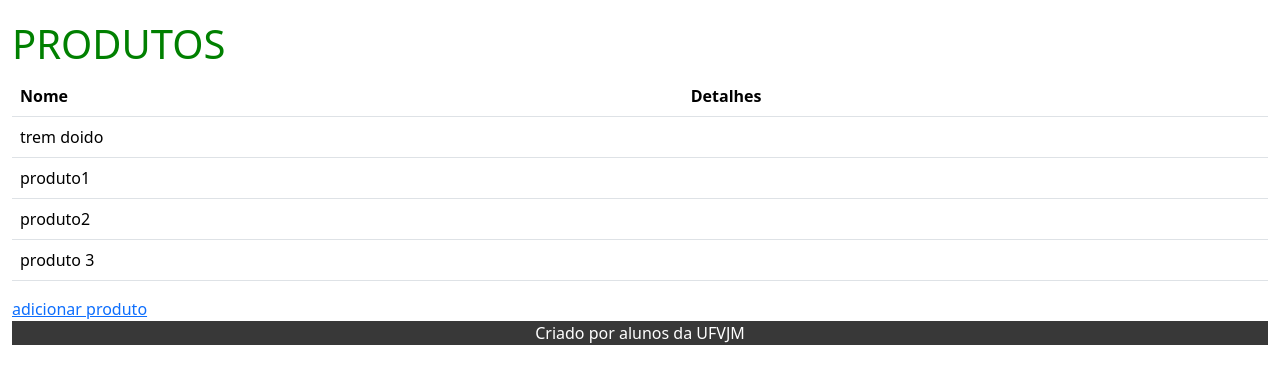
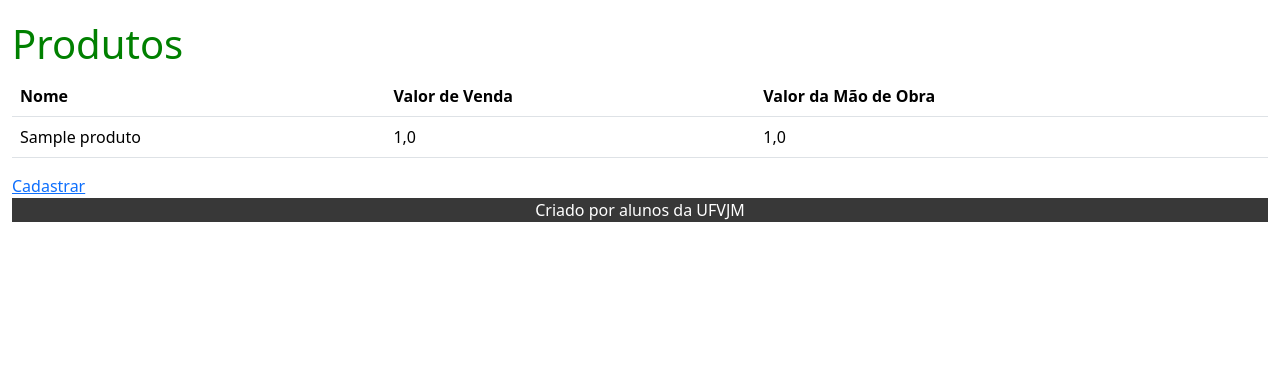
Before and after one commit to Jarvis-01/Pesquisa-Operacional, a Django app: page /produto/ in a window 1280 px wide. Shown: the part 57-441 px from the top of the page. Run offline with Django 5.2, Linux system fonts and the light colour scheme; data comes from the database, SQL or seed files in the repository; tables that the repository leaves empty hold one stand-in row (values such as "Sample post").

Commit message:
atualização002

```diff
--- a/trabalhoPratico/produto/forms.py
+++ b/trabalhoPratico/produto/forms.py
@@ -5,7 +5,7 @@
 class ProdutoForm(forms.ModelForm):
     class Meta:
         model = Produto
-        fields = ['nome', 'descricao']
+        fields = ['nome', 'precoVenda', 'mao_de_obra']
 
 class ProdutoMateriaPrimaForm(forms.ModelForm):
     class Meta:
--- a/trabalhoPratico/produto/models.py
+++ b/trabalhoPratico/produto/models.py
@@ -5,7 +5,8 @@
 
 class Produto(models.Model):
     nome = models.CharField(max_length=100)
-    descricao = models.TextField(blank=True, null=True)
+    precoVenda = models.FloatField(null=True)
+    mao_de_obra = models.FloatField(null=True)
     materias_primas = models.ManyToManyField(MateriaPrima, through='ProdutoMateriaPrima')
 
     def __str__(self):
--- a/trabalhoPratico/produto/templates/adicionar_produto.html
+++ b/trabalhoPratico/produto/templates/adicionar_produto.html
@@ -1,6 +1,7 @@
 {% extends 'base.html' %}
 
 {% block content %}
+    <h1>Cadastro de Produto</h1>
     <form method="post">
         {% csrf_token %}
         {{ produto_form.as_p }}
--- a/trabalhoPratico/produto/templates/produtos.html
+++ b/trabalhoPratico/produto/templates/produtos.html
@@ -2,22 +2,24 @@
 
 
 {% block content %}
-    <h1> PRODUTOS </h1>
+    <h1> Produtos </h1>
     <table class="table">
         <thead>
           <tr>
             <th scope="col">Nome</th>
-            <th scope="col">Detalhes</th>
+            <th scope="col">Valor de Venda</th>
+            <th scope="col">Valor da Mão de Obra</th>
           </tr>
         </thead>
         <tbody>
         {% for e in lista %}
           <tr>
             <td>{{ e.nome }}</td>
-            <td>{{ e.destricao}}</td>
+            <td>{{ e.precoVenda}}</td>
+            <td>{{ e.mao_de_obra }}</td>
           </tr>
         {% endfor %}
         </tbody>
       </table>
-      <a href="{% url 'adiciona' %}">adicionar produto</a>
+      <a href="{% url 'adiciona' %}">Cadastrar</a>
 {% endblock %}
```
Also changed, not shown: trabalhoPratico/requirements.txt (added, +192 -0 lines), trabalhoPratico/db.sqlite3, trabalhoPratico/produto/migrations/0003_remove_produto_descricao_produto_precovenda.py (added), trabalhoPratico/produto/migrations/0004_produto_mao_de_obra.py (added).
